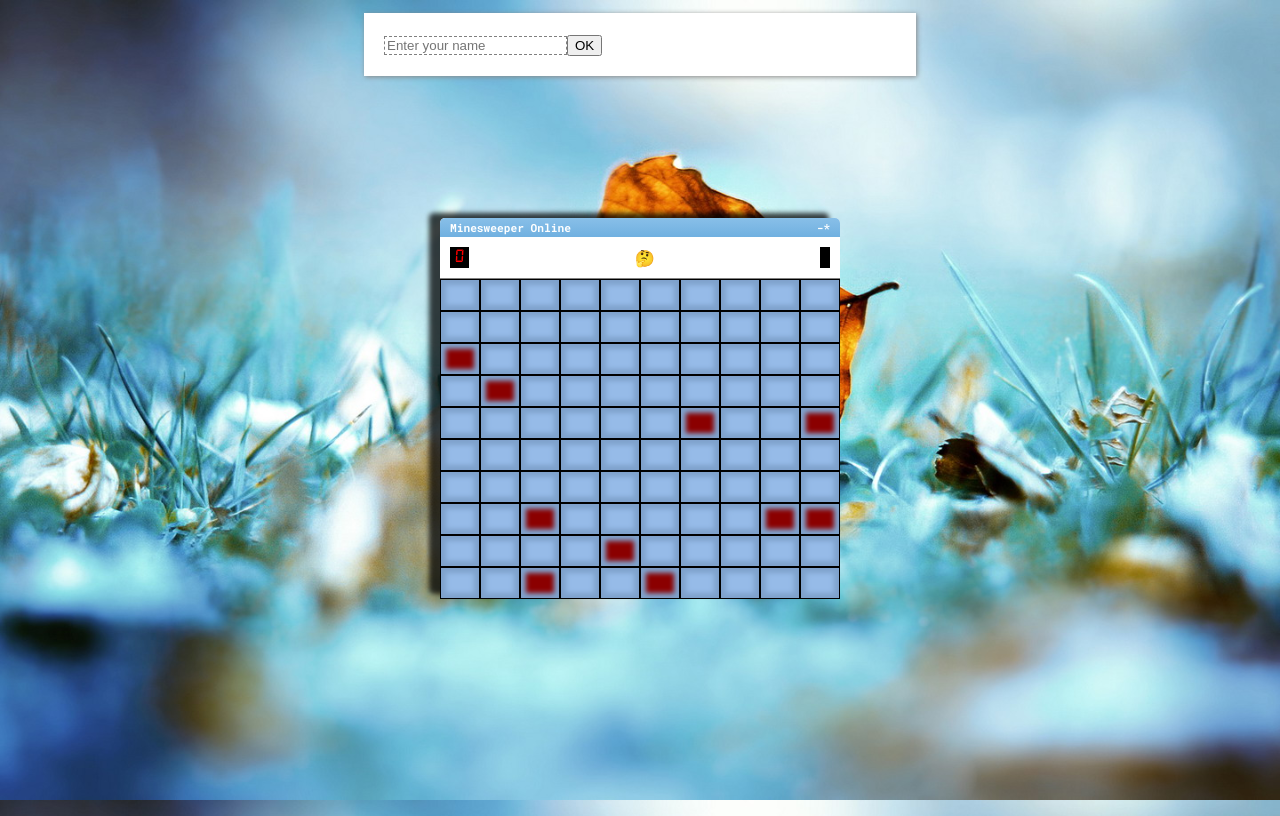
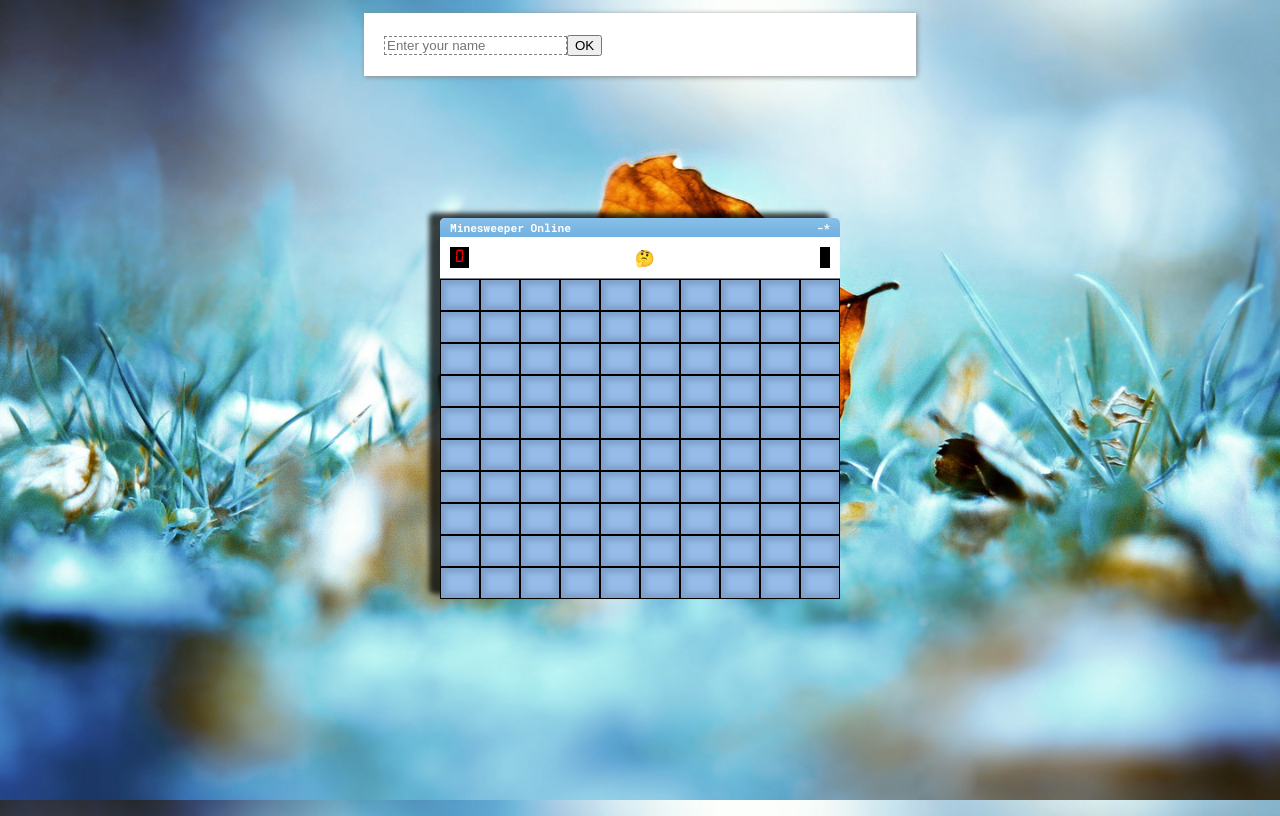
Before and after one commit to mta9896/JavaScript, a plain HTML site: page index.html in a window 1280 px wide. Drawn offline with Linux system fonts and the light colour scheme; a web font is replaced by a local one.

Commit message:
some minor changes

```diff
--- a/minesweeper.js
+++ b/minesweeper.js
@@ -76,14 +76,11 @@ function initialize() {
         var counter1 = document.createElement('span');
         counter1.className = 'counter';
         counter1.id = "counter-1";
-        // counter1.appendChild(document.createTextNode("123"));
         counter1.innerHTML = clickCount;
         windowDiv.appendChild(top);
         var counter2 = document.createElement('span');
         counter2.className = 'counter';
         counter2.id = 'counter-2';
-        // counter2.innerHTML = distance;
-        // counter2.appendChild(document.createTextNode("321"));
         var smile = document.createElement('span');
         smile.className = 'smile';
         smile.setAttribute('data-value','normal');
@@ -109,12 +106,11 @@ function initScreen(content) {
             let btn= document.createElement('Button');
                 btn.classList.add("col");
             btn.id = i;
-            if(screenArray[i][j] === 1)
-                btn.style.backgroundColor="darkred";
+            // if(screenArray[i][j] === 1)  // in order to cheat, so we can see where the bombs are
+            //     btn.style.backgroundColor="darkred";
             btn.onclick=function () {
                 if(clickCount === 0) {
                     started = true;
-                    // console.log("now" + now);
                 }
                 if(document.getElementsByClassName("row")[j].getElementsByClassName("col")[i].innerHTML !== '⛿') {
                     if(!btn.classList.contains("col-clicked")) {
```
Also changed, not shown: index.html (+0 -1 lines).
